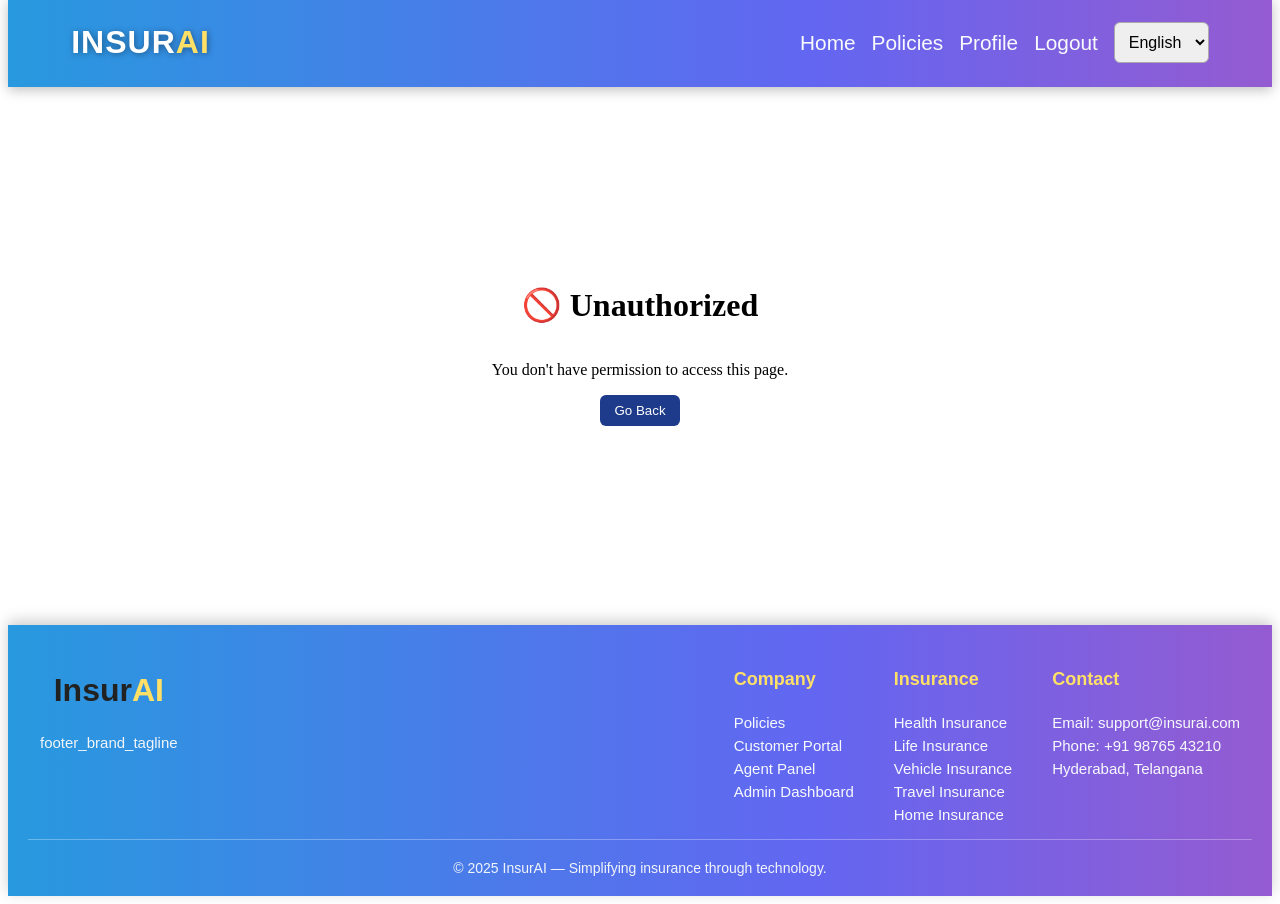
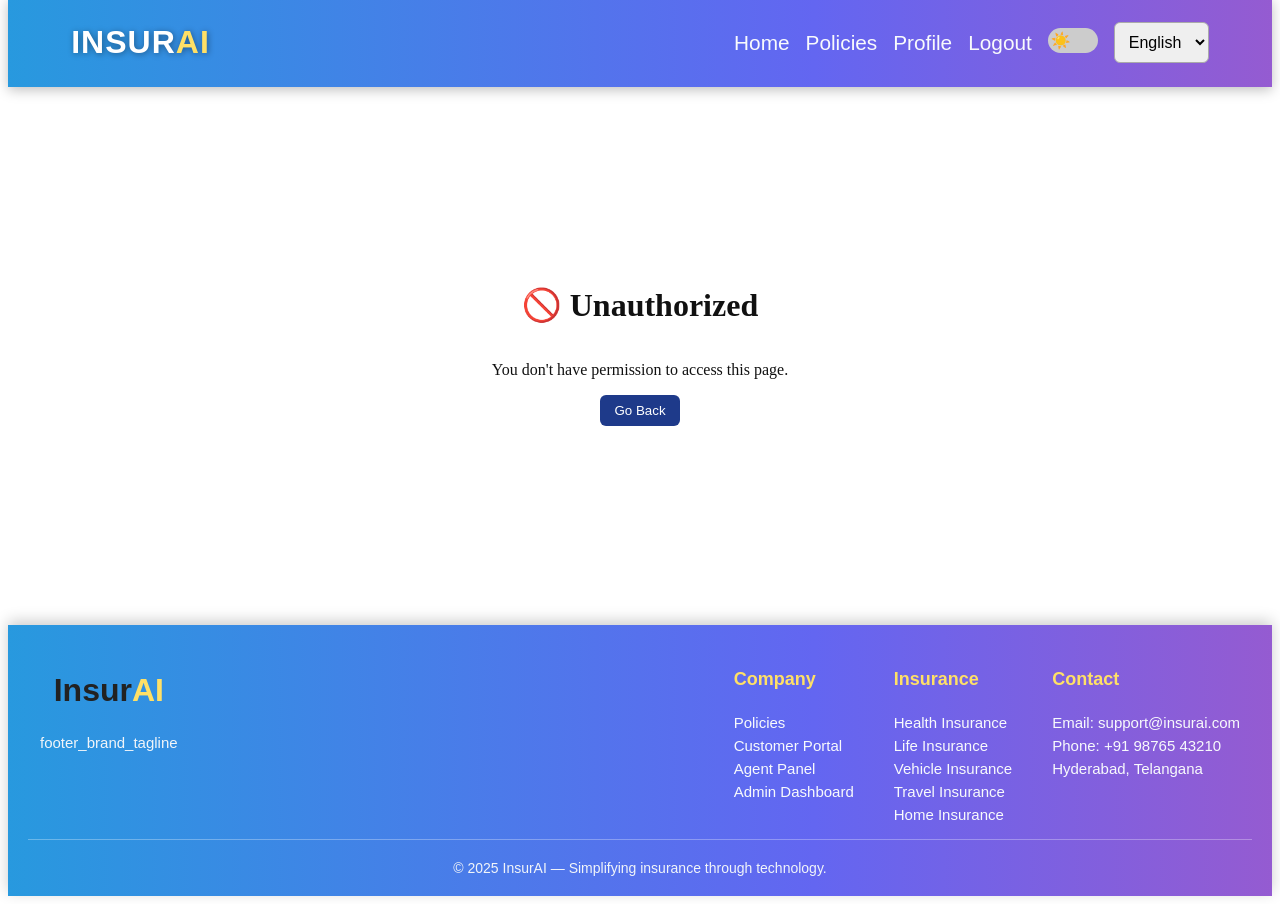
Before and after one commit to SAI30570SREERachapudi/InsurAI, a React (Vite) app in the folder insurance-frontend/: page /unauthorized in a window 1280 px wide. Built offline with nearby package versions, Linux system fonts and the light colour scheme; sample sign-in values are in the browser's storage.

Commit message:
DarkMode added

```diff
--- a/insurance-frontend/src/App.jsx
+++ b/insurance-frontend/src/App.jsx
@@ -23,6 +23,8 @@ import AgentAppointments from "./pages/appointments/AgentAppointments";
 import VerifyReceipt from "./pages/VerifyReceipt";
 import CustomerHomePage from "./pages/CustomerHomePage";
 import "./i18n";
+import "./darkmode.css";
+
 export default function App() {
   return (
     <BrowserRouter>
--- a/insurance-frontend/src/components/Navbar.jsx
+++ b/insurance-frontend/src/components/Navbar.jsx
@@ -113,8 +113,22 @@ import { Link, useNavigate } from "react-router-dom";
 import axios from "../services/axiosInstance";
 import "./navbar.css";
 import { useTranslation } from "react-i18next";
+import { useEffect } from "react";
+import "../darkmode.css";
+export default function Navbar() {
+  // DARK MODE
+  // THEME HANDLING
+  const [theme, setTheme] = React.useState(
+    localStorage.getItem("theme") || "light"
+  );
 
-export default function Navbar() {
+  useEffect(() => {
+    document.body.className = ""; // remove old classes
+    document.body.classList.add(`theme-${theme}`);
+
+    localStorage.setItem("theme", theme);
+  }, [theme]);
+
   const navigate = useNavigate();
   const { t, i18n } = useTranslation();
 
@@ -150,9 +164,12 @@ export default function Navbar() {
   return (
     <nav className="navbar">
       <div className="navbar-container">
-
         {/* LOGO */}
-        <div className="navbar-logo" onClick={goHome} style={{ cursor: "pointer" }}>
+        <div
+          className="navbar-logo"
+          onClick={goHome}
+          style={{ cursor: "pointer" }}
+        >
           Insur<span>AI</span>
         </div>
 
@@ -160,41 +177,72 @@ export default function Navbar() {
         <div className="navbar-links">
           {loggedIn ? (
             <>
-              <span onClick={goHome} className="nav-item">{t("home")}</span>
+              <span onClick={goHome} className="nav-item">
+                {t("home")}
+              </span>
 
-              <Link to="/policies" className="nav-item">{t("policies")}</Link>
+              <Link to="/policies" className="nav-item">
+                {t("policies")}
+              </Link>
 
               {role === "ROLE_CUSTOMER" && (
-                <Link to="/dashboard/customer" className="nav-item">{t("dashboard")}</Link>
+                <Link to="/dashboard/customer" className="nav-item">
+                  {t("dashboard")}
+                </Link>
               )}
 
               {role === "ROLE_AGENT" && (
-                <Link to="/dashboard/agent" className="nav-item">{t("agent_panel")}</Link>
+                <Link to="/dashboard/agent" className="nav-item">
+                  {t("agent_panel")}
+                </Link>
               )}
 
               {role === "ROLE_CUSTOMER" && (
-                <Link to="/appointments/book" className="nav-item">{t("connect")}</Link>
+                <Link to="/appointments/book" className="nav-item">
+                  {t("connect")}
+                </Link>
               )}
 
               {role === "ROLE_AGENT" && (
-                <Link to="/appointments/agent" className="nav-item">{t("my_meetings")}</Link>
+                <Link to="/appointments/agent" className="nav-item">
+                  {t("my_meetings")}
+                </Link>
               )}
 
               {role === "ROLE_ADMIN" && (
                 <>
-                  <Link to="/admin/policy/add" className="nav-item">{t("add_policy")}</Link>
-                  <Link to="/admin/requests" className="nav-item">{t("requests")}</Link>
+                  <Link to="/admin/policy/add" className="nav-item">
+                    {t("add_policy")}
+                  </Link>
+                  <Link to="/admin/requests" className="nav-item">
+                    {t("requests")}
+                  </Link>
                 </>
               )}
 
               {role !== "ROLE_ADMIN" && (
-                <Link to="/profile" className="nav-item">{t("profile")}</Link>
+                <Link to="/profile" className="nav-item">
+                  {t("profile")}
+                </Link>
               )}
 
               {/* LOGOUT */}
               <span onClick={logout} className="nav-item logout-link">
                 {t("logout")}
               </span>
+              {/* 🌗 Animated Theme Toggle */}
+              <div className="theme-toggle-wrapper">
+                <label className="theme-switch">
+                  <input
+                    type="checkbox"
+                    checked={theme !== "light"}
+                    onChange={() =>
+                      setTheme(theme === "light" ? "dark" : "light")
+                    }
+                  />
+                  <span className="slider round"></span>
+                </label>
+              </div>
 
               {/* 🌐 Language Selector */}
               <select
@@ -207,12 +255,15 @@ export default function Navbar() {
                 <option value="te">తెలుగు</option>
                 <option value="ta">தமிழ்</option>
               </select>
-
             </>
           ) : (
             <>
-              <Link to="/login" className="nav-item">{t("login")}</Link>
-              <Link to="/register" className="register-btn">{t("register")}</Link>
+              <Link to="/login" className="nav-item">
+                {t("login")}
+              </Link>
+              <Link to="/register" className="register-btn">
+                {t("register")}
+              </Link>
             </>
           )}
         </div>
--- /dev/null
+++ b/insurance-frontend/src/darkmode.css
@@ -0,0 +1,189 @@
+/* Smooth Fade Animation */
+body {
+  transition: background-color 0.4s ease, color 0.4s ease;
+}
+
+/* ---------------------------------------------------
+   LIGHT MODE (default)
+--------------------------------------------------- */
+body.theme-light {
+  background-color: #ffffff !important;
+  color: #111 !important;
+}
+
+/* ---------------------------------------------------
+   STANDARD DARK MODE (smooth bluish)
+--------------------------------------------------- */
+body.theme-dark {
+  background: #0f172a !important;
+  color: #f1f5f9 !important;
+}
+
+/* Override UI elements */
+body.theme-dark .card,
+body.theme-dark .modal-box,
+body.theme-dark .purchase-card,
+body.theme-dark .profile-card,
+body.theme-dark .admin-card,
+body.theme-dark .policy-card,
+body.theme-dark .appointment-card,
+body.theme-dark .glass-card {
+  background-color: #1e293b !important;
+  color: #fff !important;
+}
+
+/* ---------------------------------------------------
+   NETFLIX THEME  🔥
+--------------------------------------------------- */
+body.theme-netflix {
+  background: #000 !important;
+  color: #e50914 !important;
+}
+
+body.theme-netflix .card,
+body.theme-netflix .modal-box {
+  background: #111 !important;
+  border-color: #e50914 !important;
+}
+
+body.theme-netflix button {
+  background: #e50914 !important;
+  color: white !important;
+}
+
+/* ---------------------------------------------------
+   VS CODE THEME  💜
+--------------------------------------------------- */
+body.theme-vscode {
+  background: #1e1e2e !important;
+  color: #cdd6f4 !important;
+}
+
+body.theme-vscode .card,
+body.theme-vscode .modal-box {
+  background: #313244 !important;
+  color: #cdd6f4 !important;
+}
+
+/* ---------------------------------------------------
+   BLUE NEON THEME  💠
+--------------------------------------------------- */
+body.theme-neon {
+  background: #000d1a !important;
+  color: #66e0ff !important;
+}
+
+body.theme-neon .card,
+body.theme-neon .modal-box {
+  background: #001f33 !important;
+  box-shadow: 0 0 12px #00c8ff !important;
+}
+
+/* ---------------------------------------------------
+   APPLE SOFT DARK GREY  🍏
+--------------------------------------------------- */
+body.theme-apple {
+  background: #1c1c1e !important;
+  color: #f5f5f7 !important;
+}
+
+body.theme-apple .card,
+body.theme-apple .modal-box {
+  background: #2c2c2e !important;
+  color: #f5f5f7 !important;
+  border-radius: 12px;
+}
+
+/* ---------------------------------------------------
+   FORM ELEMENTS ACROSS ALL DARK THEMES
+--------------------------------------------------- */
+body[class*="theme-"]:not(.theme-light) input,
+body[class*="theme-"]:not(.theme-light) textarea,
+body[class*="theme-"]:not(.theme-light) select {
+  background: rgba(255,255,255,0.08) !important;
+  color: white !important;
+  border: 1px solid rgba(255,255,255,0.15) !important;
+}
+
+/* ---------------------------------------------------
+   NAVBAR for all dark themes
+--------------------------------------------------- */
+body[class*="theme-"]:not(.theme-light) .navbar {
+  background: rgba(0,0,0,0.4) !important;
+  backdrop-filter: blur(5px) !important;
+  color: white !important;
+}
+
+body[class*="theme-"]:not(.theme-light) .nav-item {
+  color: white !important;
+}
+
+/* ---------------------------------------------------
+   FOOTER
+--------------------------------------------------- */
+body[class*="theme-"]:not(.theme-light) footer {
+  background: rgba(0,0,0,0.4) !important;
+  color: #ddd !important;
+}
+
+/* ---------------------------------------------------
+   🌗 Animated Toggle Switch
+--------------------------------------------------- */
+.theme-switch {
+  position: relative;
+  display: inline-block;
+  width: 50px;
+  height: 25px;
+}
+
+.theme-switch input {
+  display: none;
+}
+
+.slider {
+  position: absolute;
+  cursor: pointer;
+  background-color: #ccc;
+  border-radius: 34px;
+  transition: 0.4s;
+  top: 0;
+  left: 0;
+  right: 0;
+  bottom: 0;
+}
+
+.slider:before {
+  content: "☀️";
+  position: absolute;
+  height: 20px;
+  width: 20px;
+  left: 3px;
+  bottom: 2.5px;
+  background-size: contain;
+  transition: 0.4s;
+}
+
+input:checked + .slider {
+  background-color: #4f46e5;
+}
+
+input:checked + .slider:before {
+  transform: translateX(24px);
+  content: "🌙";
+}
+
+/* Rounded toggle */
+.slider.round {
+  border-radius: 34px;
+}
+
+.slider.round:before {
+  border-radius: 50%;
+}
+
+/* Theme Selector Dropdown */
+.theme-select {
+  margin-left: 10px;
+  padding: 5px 8px;
+  border-radius: 6px;
+}
```
